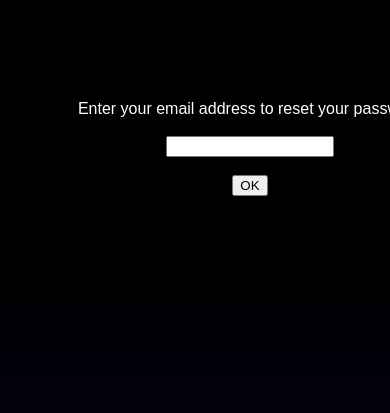
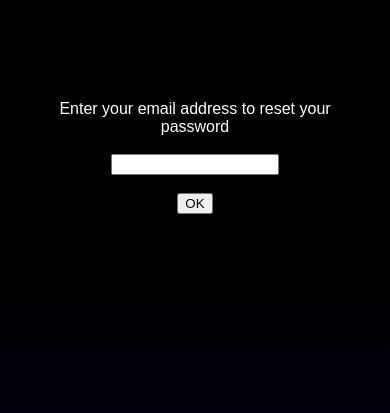
Before and after one commit to wizzardzz3000/42_web_Camagru, a PHP site: template view/forgotPasswordView.php in a window 390 px wide. Shown: the part 68-481 px from the top of the page. Run offline with PHP 8.4, Linux system fonts and the light colour scheme; the template is opened without the code that fills it, so the values that code supplies are empty; the visitor is signed in with stand-in values (Sample User, id 1); some libraries are stand-ins or nearby versions.

Commit message:
final front work 2

```diff
--- a/public/css/style.css
+++ b/public/css/style.css
@@ -348,6 +348,13 @@ h6 {
         margin-top: 10px;
         margin-left: auto;
         margin-right: auto;
+    }
+    .reset_password_form {
+        width: 85vw;
+        position: relative;
+        margin-left: auto;
+        margin-right: auto;
+        display: block;
     }
 }
 
```
